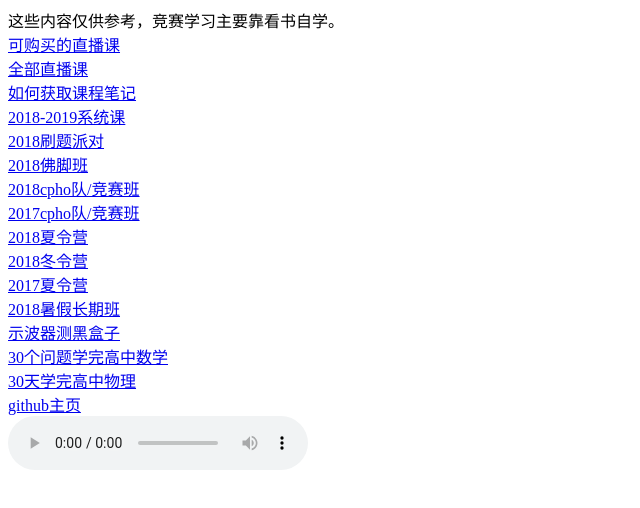
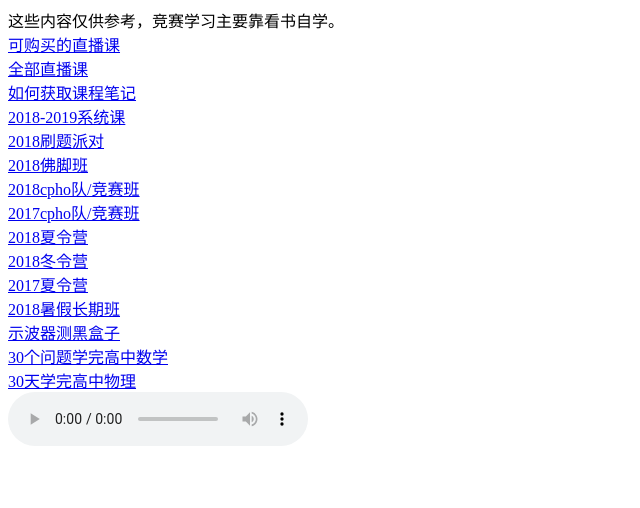
Before and after one commit to phyitellyou/phyitellyou.github.io, a plain HTML site: page index.html in a window 1280 px wide. Shown: the whole page, without its empty margins (0-640 px from the left). Drawn offline with Linux system fonts and the light colour scheme; no server answers; a script that the page names is missing.

Commit message:
Update index.html

```diff
--- a/index.html
+++ b/index.html
@@ -25,7 +25,7 @@
     <a href="/13.html">30天学完高中物理</a><br>
   </div>
   <div>
-    <a href="https://github.com/classwiz">github主页</a><br>
+
   </div>
   <div id="alipay" style="display:none;">
     <img id="img1" src="" height="622">
```
